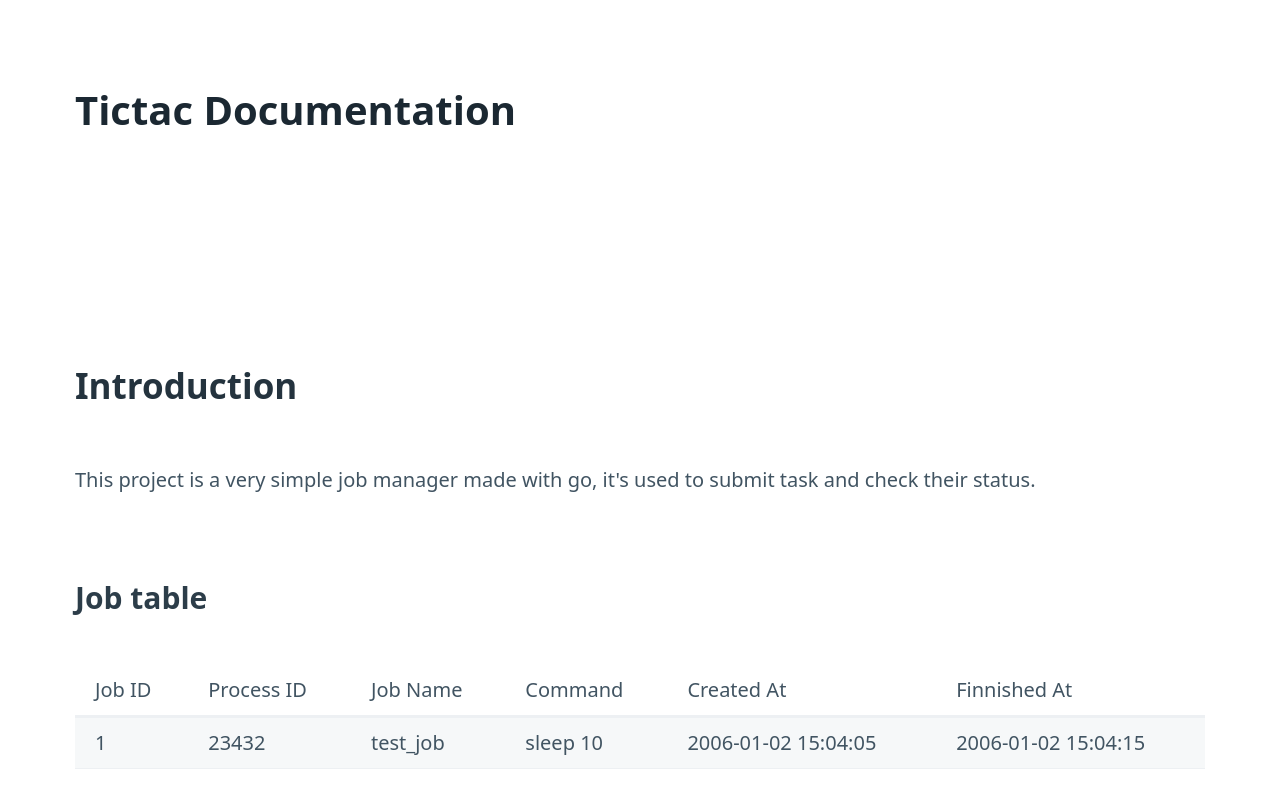
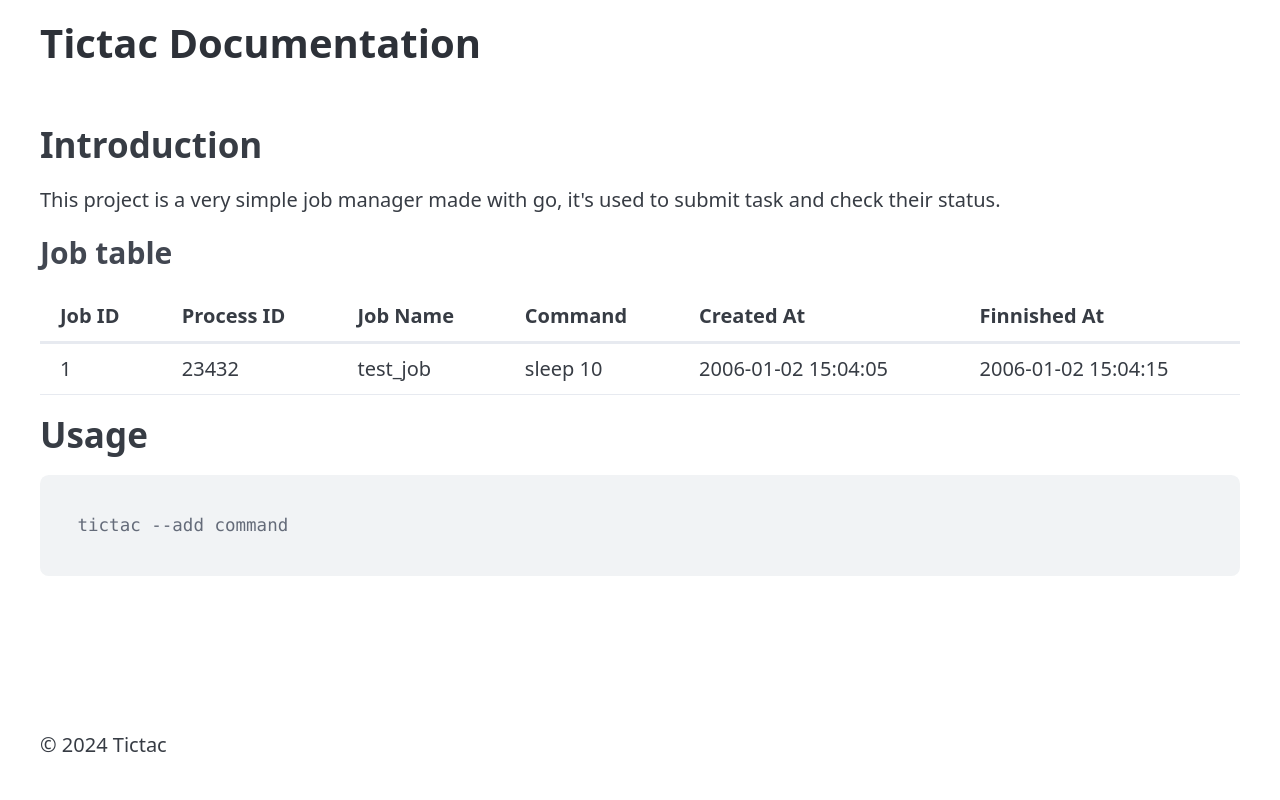
Before and after one commit to arnaualbert/tictac_scheduler, a plain HTML site: page index.html in a window 1280 px wide. Shown: the top 800 px of the page. Drawn offline with nearby package versions, Linux system fonts and the light colour scheme.

Commit message:
index.html

```diff
--- a/index.html
+++ b/index.html
@@ -4,7 +4,7 @@
     <meta charset="UTF-8">
     <meta name="viewport" content="width=device-width, initial-scale=1.0">
     <title>Documentation</title>
-    <link rel="stylesheet" href="https://unpkg.com/@picocss/pico@1.*/css/pico.min.css">
+    <link rel="stylesheet" href="https://cdn.jsdelivr.net/npm/@picocss/pico@2/css/pico.min.css">
     <style>
         /* Make the body and html take up the full height */
         html, body {
```
